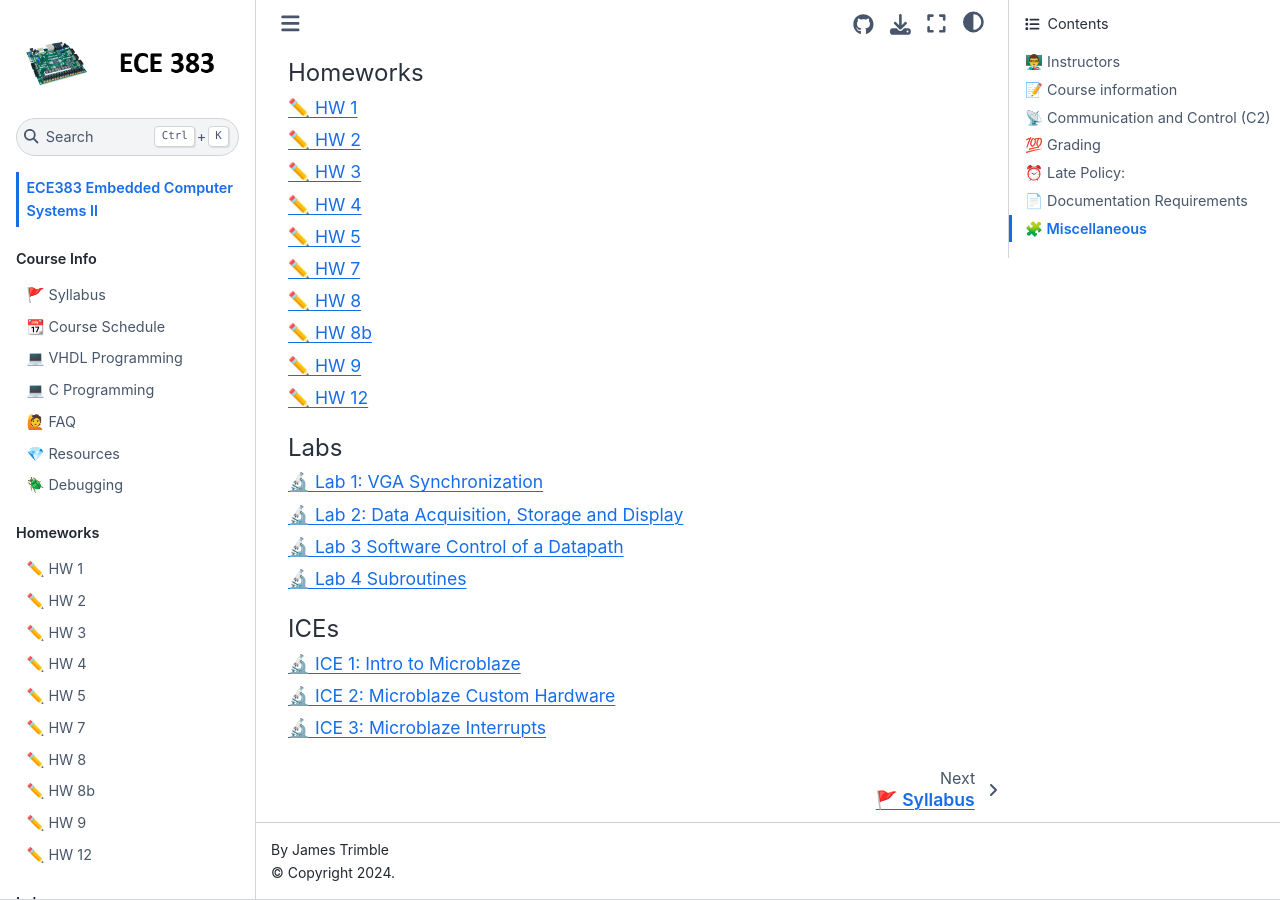
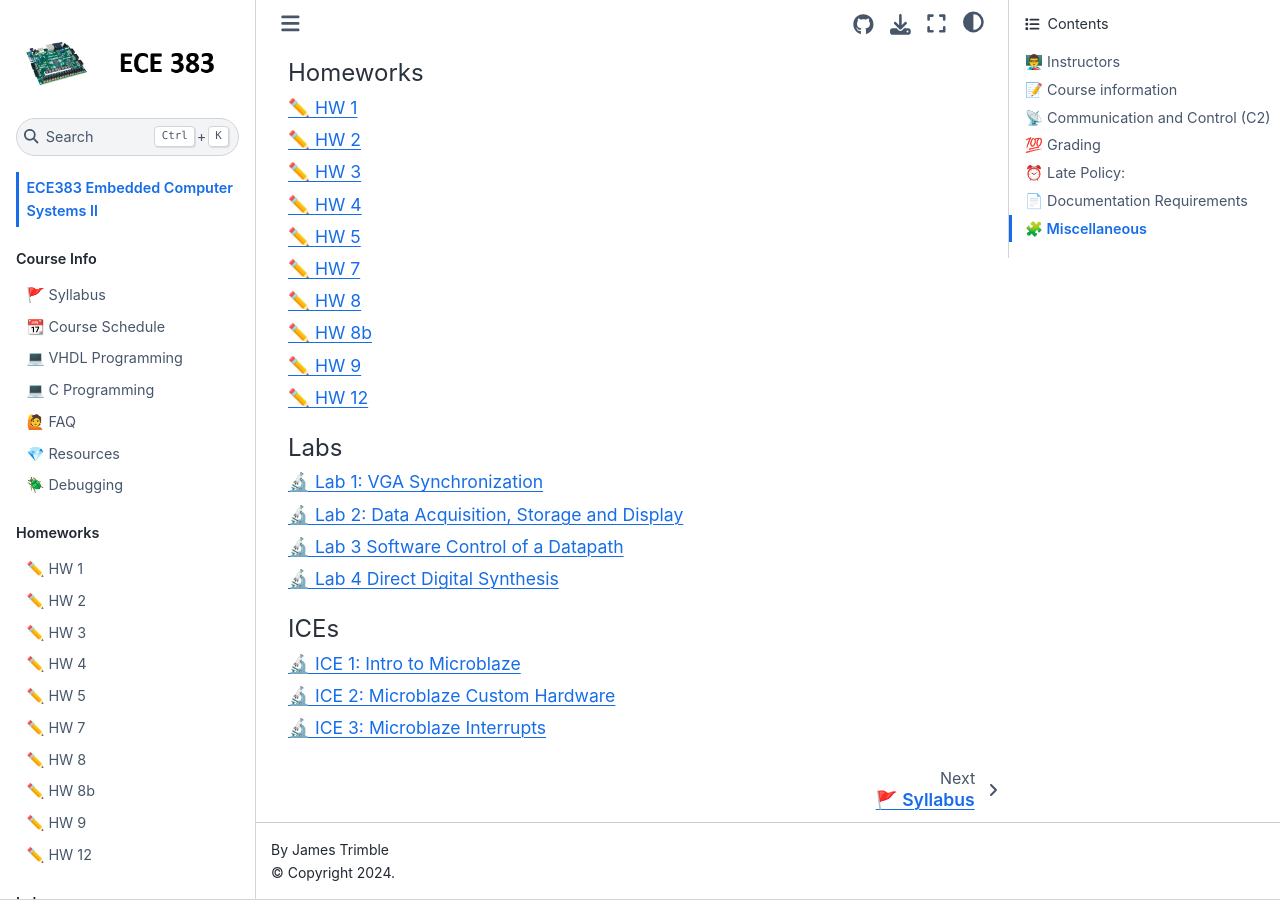
Before and after one commit to USAFA-ECE/ece383, a Jupyter Book: the page built from book/intro.md, in a window 1280 px wide and 900 px high, scrolled down 4899 px. Built offline with Jupyter Book 1.0.4 settings and Sphinx 7.4.7 and the Sphinx Book theme 1.1.4, drawn with Linux system fonts in a browser that asks for light colours; pages that are not in the unit, such as notebooks, are missing from menus.

Commit message:
Update lab4.md

```diff
--- a/book/Assignments/lab4.md
+++ b/book/Assignments/lab4.md
@@ -1,4 +1,4 @@
-# 🔬 Lab 4 Subroutines
+# 🔬 Lab 4 Direct Digital Synthesis
 
 ## 📌 Objectives
 - The goal of this lab is to generate an audio waveform of a desired frequency with a high degree of accuracy.
```
